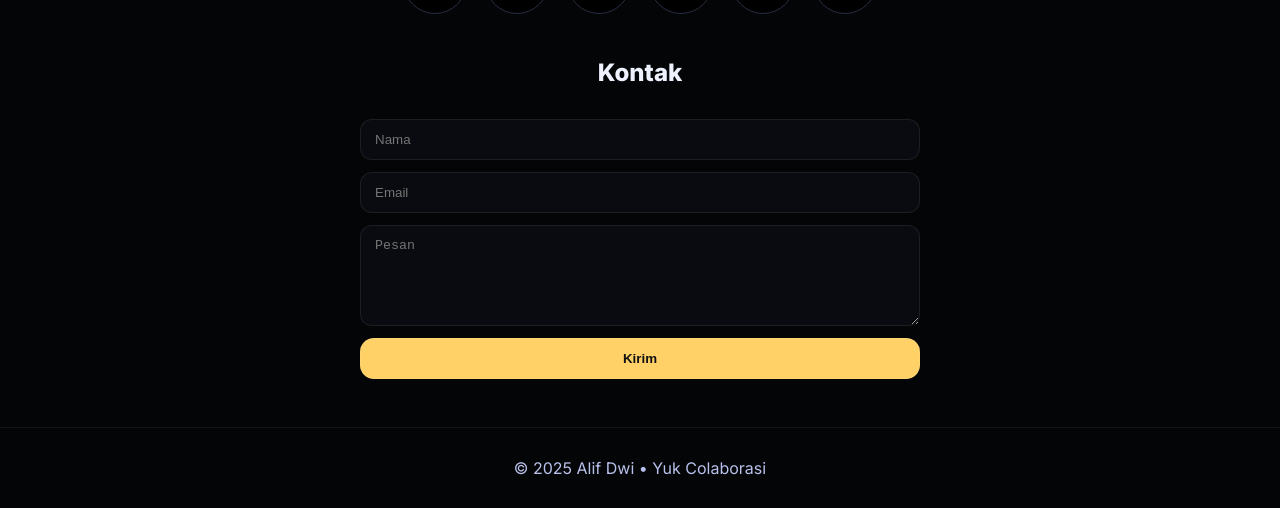
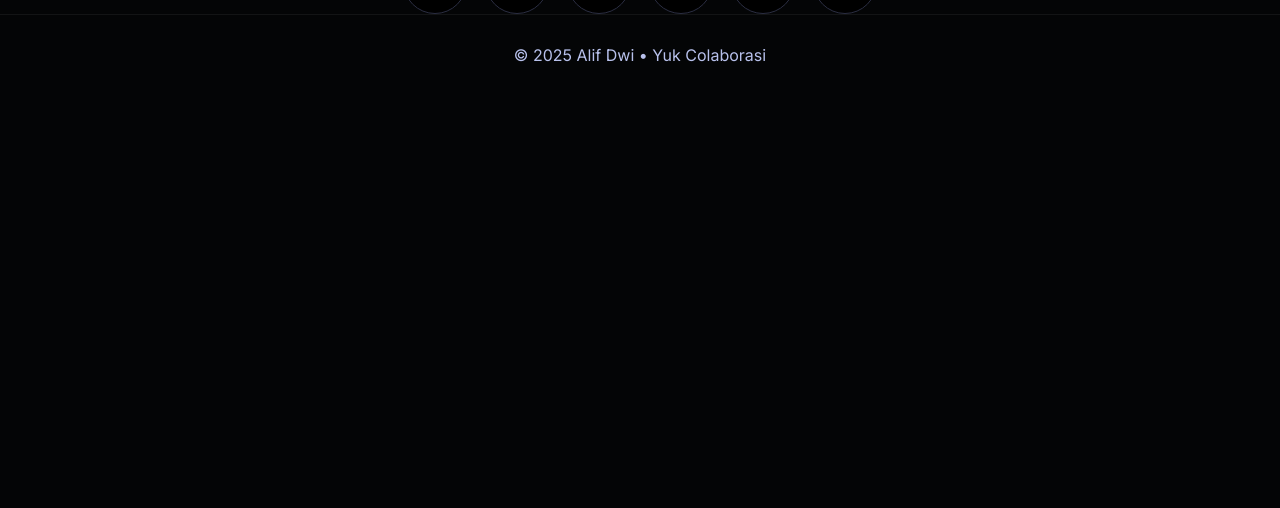
Before and after one commit to VDWYX/alifdwii, a plain HTML site: page index.html in a window 1280 px wide. Shown: the part 3709-4217 px from the top of the page. After the commit the page ends 3804 px from the top, so only its background shows below. Drawn offline with Linux system fonts and the light colour scheme.

Commit message:
hapus email

```diff
--- a/index.html
+++ b/index.html
@@ -158,6 +158,7 @@
       <iframe src="https://www.youtube.com/embed/baCIkvpQE70" title="CSS Card Hover Effects" loading="lazy" allow="accelerometer; autoplay; clipboard-write; encrypted-media; gyroscope; picture-in-picture; web-share" allowfullscreen></iframe>
     </div>
   </section>
+
 <section id="kontak-sosial" class="socials icons-only" aria-label="Kontak dan Media Sosial">
   <ul class="social-circles">
     <li>
@@ -193,20 +194,6 @@
     </li>
   </ul>
 </section>
-
-  <!-- ===== CONTACT ===== -->
-  <section id="contact" class="container">
-    <h2>Kontak</h2>
-    <form onsubmit="event.preventDefault(); alert('Terima kasih! Pesan Anda terkirim (Layli).'); this.reset();">
-      <label class="sr" for="nama">Nama</label>
-      <input id="nama" name="nama" placeholder="Nama" required>
-      <label class="sr" for="email">Email</label>
-      <input id="email" name="email" type="email" placeholder="Email" required>
-      <label class="sr" for="pesan">Pesan</label>
-      <textarea id="pesan" name="pesan" rows="5" placeholder="Pesan" required></textarea>
-      <button class="btn primary" type="submit">Kirim</button>
-    </form>
-  </section>
   <footer class="footer">© <span id="y"></span> Alif Dwi • Yuk Colaborasi</footer>
   <script src="script.js"></script>
 </body>
```
